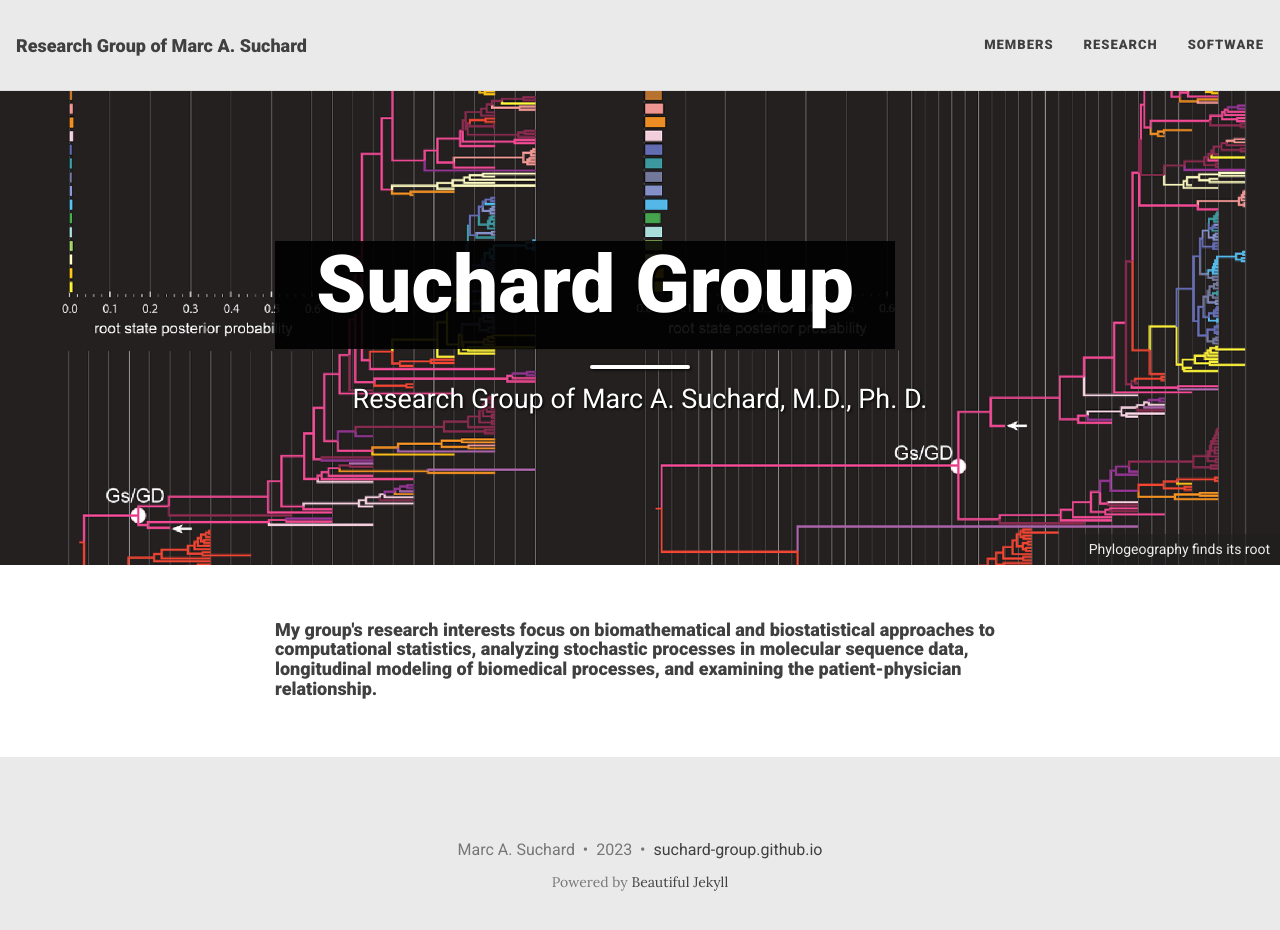
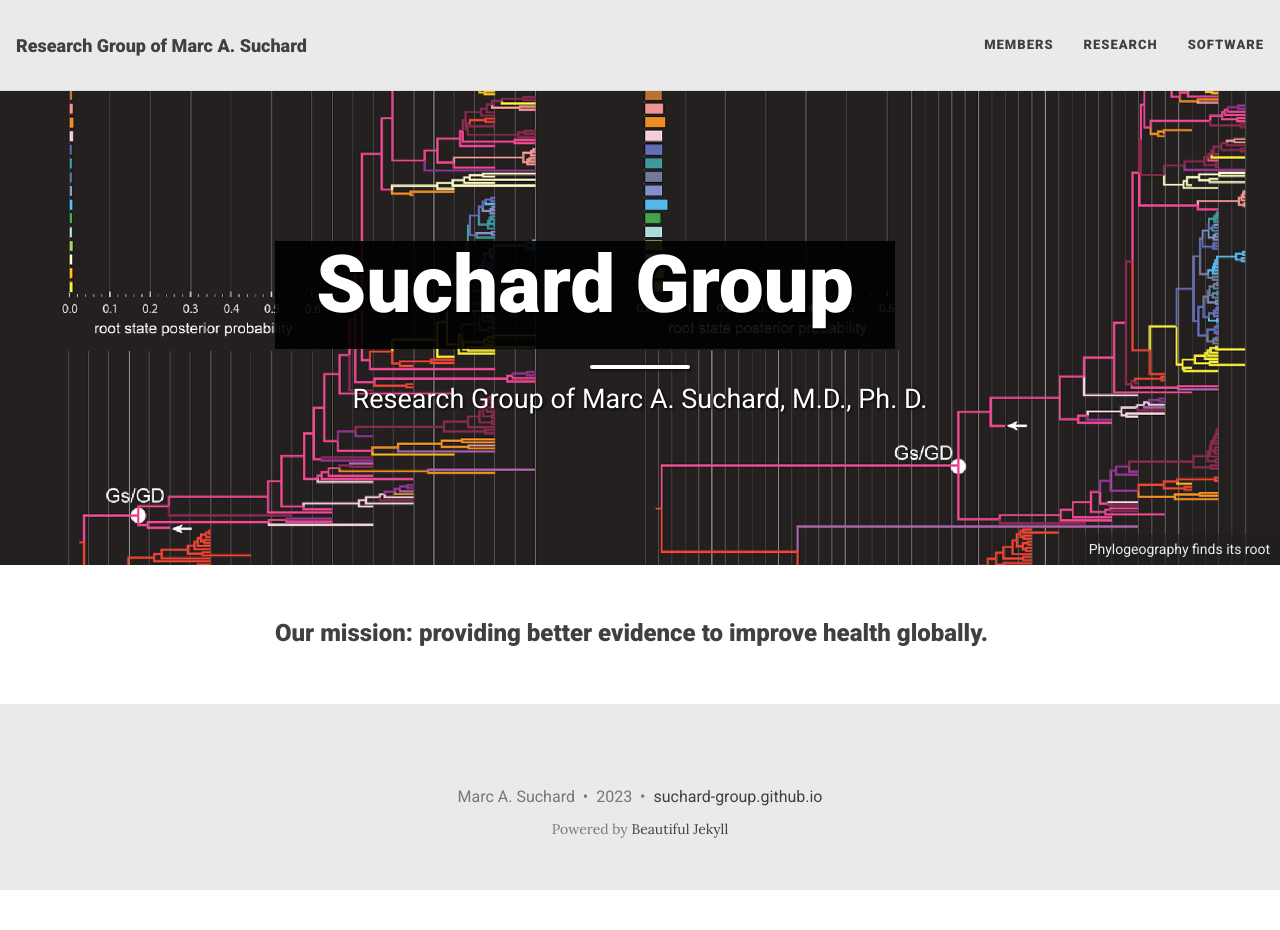
Before and after one commit to suchard-group/suchard-group.github.io, a Jekyll site: the page built from index.html, in a window 1280 px wide and 943 px high. Shown: the top 930 px of the window. Built offline with Jekyll 4.4.1, drawn with Linux system fonts in a browser that asks for light colours; nearby versions of some CDN libraries; the list of posts is cut into pages by our own code.

Commit message:
remove ancient research statement

```diff
--- a/index.html
+++ b/index.html
@@ -8,6 +8,6 @@ cover-img:
     - "assets/img/phylogeo.png": "Phylogeography finds its root"
 ---
 
-<h4>
-    My group's research interests focus on biomathematical and biostatistical approaches to computational statistics, analyzing stochastic processes in molecular sequence data, longitudinal modeling of biomedical processes, and examining the patient-physician relationship.
+<h3>
+    Our mission: providing better evidence to improve health globally.
 </h3>
```
